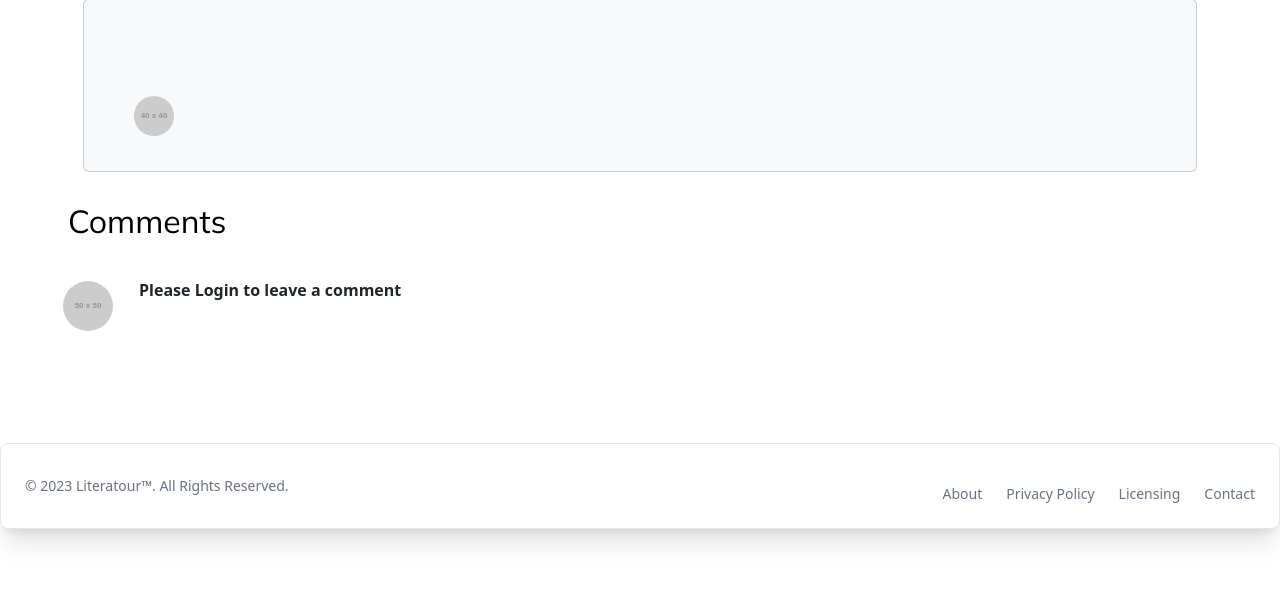
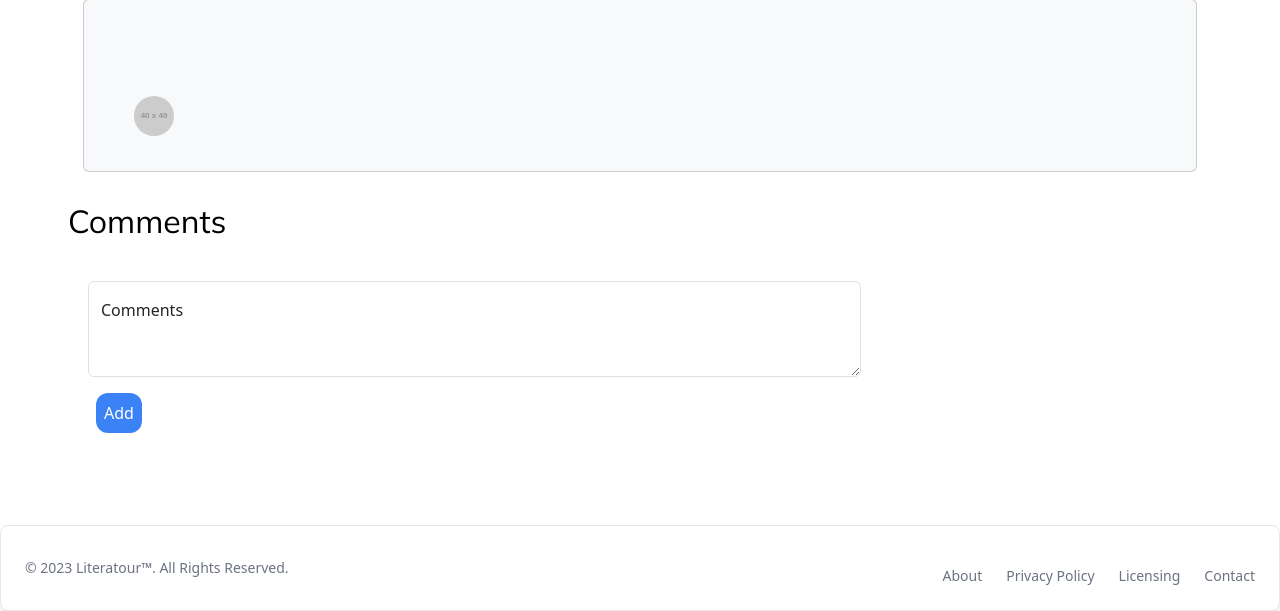
Before and after one commit to PBPE13/pbp_group, a Django app: template forum/templates/forumDetail.html in a window 1280 px wide. Shown: the part 218-829 px from the top of the page. Before the commit the page ends 762 px from the top, so only its background shows below. Run offline with Django 4.2, Linux system fonts and the light colour scheme; the template is opened without the code that fills it, so the values that code supplies are empty; grey boxes labelled with a size stand in for pictures from a placeholder-image service; some libraries are stand-ins or nearby versions.

Commit message:
edit forum/views.py

```diff
--- a/forum/templates/forumDetail.html
+++ b/forum/templates/forumDetail.html
@@ -7,17 +7,13 @@
     <head>
         <meta charset="utf-8" />
         <meta name="viewport" content="width=device-width, initial-scale=1, shrink-to-fit=no" />
-        <!-- Favicon-->
         <link rel="icon" type="image/x-icon" href="assets/favicon.ico" />
-        <!-- Bootstrap icons-->
         <link href="https://cdn.jsdelivr.net/npm/bootstrap-icons@1.5.0/font/bootstrap-icons.css" rel="stylesheet" />
-        <!-- Core theme CSS (includes Bootstrap)-->
         <link href="{% static 'css/style.css' %}" rel="stylesheet" />
         <link href='https://fonts.googleapis.com/css?family=Manrope' rel='stylesheet'>
         <link rel="stylesheet" href="//fonts.googleapis.com/css?family=Playfair+Display">
         <link href='https://fonts.googleapis.com/css?family=Mulish' rel='stylesheet'>
         <meta name="viewport" content="width=device-width, initial-scale=1.0">
-        <meta charset="utf-8">
         <link rel="stylesheet" href="{% static 'css/nicepage.css' %}" media="screen">
         <link rel="stylesheet" href="{% static 'css/style.css' %}" media="screen">
         <meta name="generator" content="Nicepage 4.20.1, nicepage.com">
@@ -193,7 +189,7 @@
                             <!-- Comments section-->
                             <section>
                                 <h2 style="margin:20px 20px">Comments</h2>
-                                    {% if user.is_authenticated %}
+
                                     <!-- new comments -->
                                     <form action="" method="POST" id="post-form"> {% csrf_token %}
                                         <!-- Description input-->
@@ -204,15 +200,7 @@
 
                                     </form>
                                     <button id="add-comment" class="py-2 px-2 font-medium bg-blue-500 text-white rounded-xl" style="margin-left: 3rem;margin-bottom: 1.5rem;">Add</button>
-                                    {% else %}
-                                        <div class="d-flex mb-4">
-                                            <!-- Parent comment-->
-                                            <div class="flex-shrink-0" style="margin:20px 10px 20px 15px "><img class="rounded-circle" src="https://dummyimage.com/50x50/ced4da/6c757d.jpg" alt="..." /></div>
-                                            <div class="ms-3">
-                                                <div class="h6 fw-bolder" style="margin:20px 0px">Please <a href="/authentications/login">Login</a> to leave a comment</div>
-                                            </div>
-                                        </div>
-                                    {% endif %}
+
 
                             </section>
                     </div>
--- a/forum/views.py
+++ b/forum/views.py
@@ -37,8 +37,7 @@ def get_forum_json(request):
 def index(request):
     forumPost = ForumPost.objects.all().order_by('-date')
     books = Book.objects.all().order_by('title')
-    user = User.objects.all()
-    response = {'forumPost': forumPost , 'books':books, "user": user}
+    response = {'forumPost': forumPost , 'books':books}
     return render(request, 'forumPage.html', response)
 
 @csrf_exempt
```
Also changed, not shown: forum/templates/forumPage.html (+2 -8 lines). Lines whose indentation alone changed are shown as unchanged.
